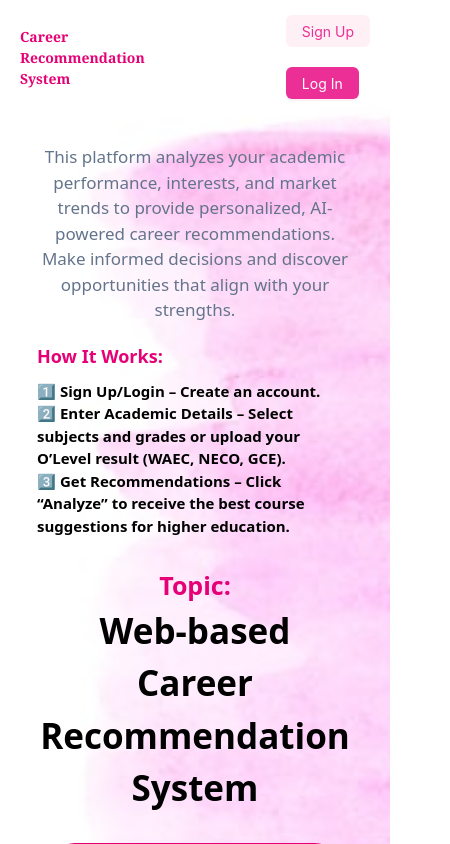
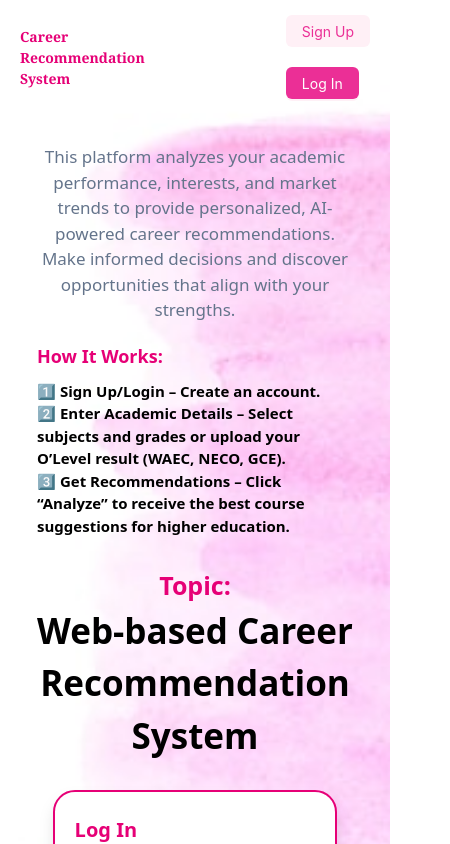
Before and after one commit to Chrismiweb/frontend-recommendation-system, a React (Vite) app: page / in a window 390 px wide. Shown: the top 844 px of the page, 450 px wide, since content can reach past the window. Built offline with nearby package versions, Linux system fonts and the light colour scheme.

Commit message:
input bug fixed and overflow fixed

```diff
--- a/src/pages/Home.jsx
+++ b/src/pages/Home.jsx
@@ -11,7 +11,8 @@ import { MdOutlineUploadFile } from "react-icons/md";
 import { ToastContainer, toast } from 'react-toastify';
 
 const Home = () => {
-  const [subjects, setSubjects] = useState([""]); // array of subject strings
+  // const [subjects, setSubjects] = useState([""]); // array of subject strings
+  const [subjects, setSubjects] = useState([{ id: Date.now(), subject: "" }]);
   const [grades, setGrades] = useState([""]);
   const [region, setRegion] = useState("");
   const [result, setResult] = useState("");
--- a/src/pages/LandingPage.jsx
+++ b/src/pages/LandingPage.jsx
@@ -35,7 +35,7 @@ function LandingPage() {
                 </div>
                 <div className='w-[100%] justify-center items-center flex flex-col'>
                     <p className='text-[25px] font-bold text-pink-600'>Topic:</p>
-                    <p className='text-[35px] md:text-[45px] lg:w-[80%] font-semibold text-center px-[100px]'>Web-based Career Recommendation System</p>
+                    <p className='text-[35px] md:text-[45px] lg:w-[80%] font-semibold text-center md:px-[100px]'>Web-based Career Recommendation System</p>
                 </div>
             </div>
             <div className='w-[90%] flex flex-col md:flex-row justify-center items-center gap-[20px]'>
```
